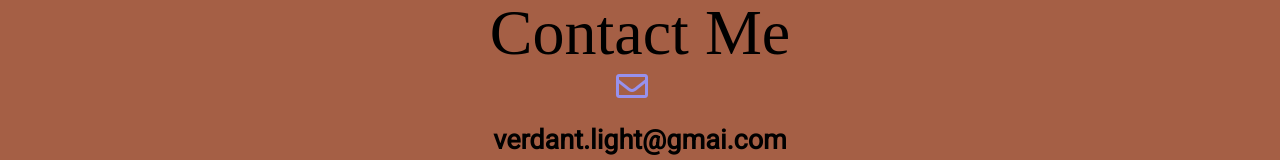
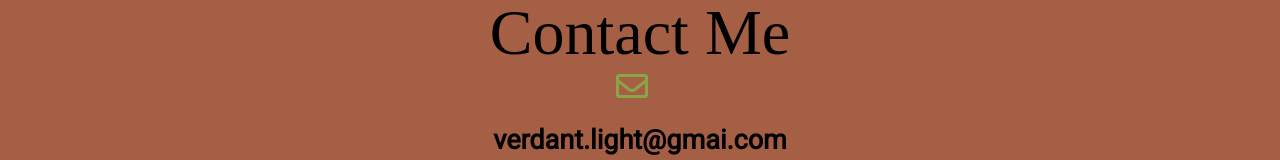
Before and after one commit to albertpai/Portfolio, a React (Create React App) app: page / in a window 1280 px wide. In both pictures the pointer is over the icon 632 px from the left and 3444 px from the top of the page. Shown: the part 3359-3519 px from the top of the page. Built offline with nearby package versions, Linux system fonts and the light colour scheme; some icons are missing; a web font is replaced by a local one.

Commit message:
Change background color

```diff
--- a/src/container7Contact.css
+++ b/src/container7Contact.css
@@ -27,7 +27,7 @@
 }
 
 .icon-media:hover {
-  color: #9791ED;
+  color: #8BA545;
 }
 
 #email{
```
